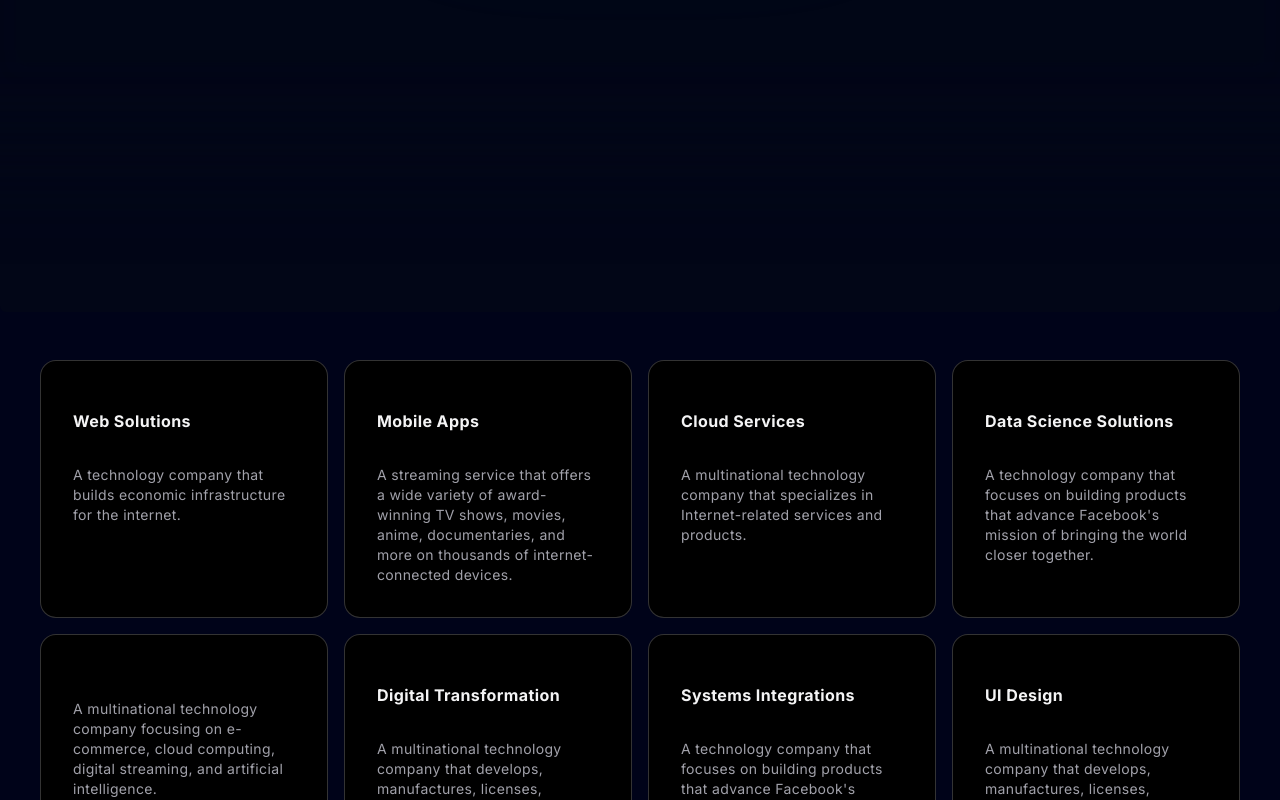
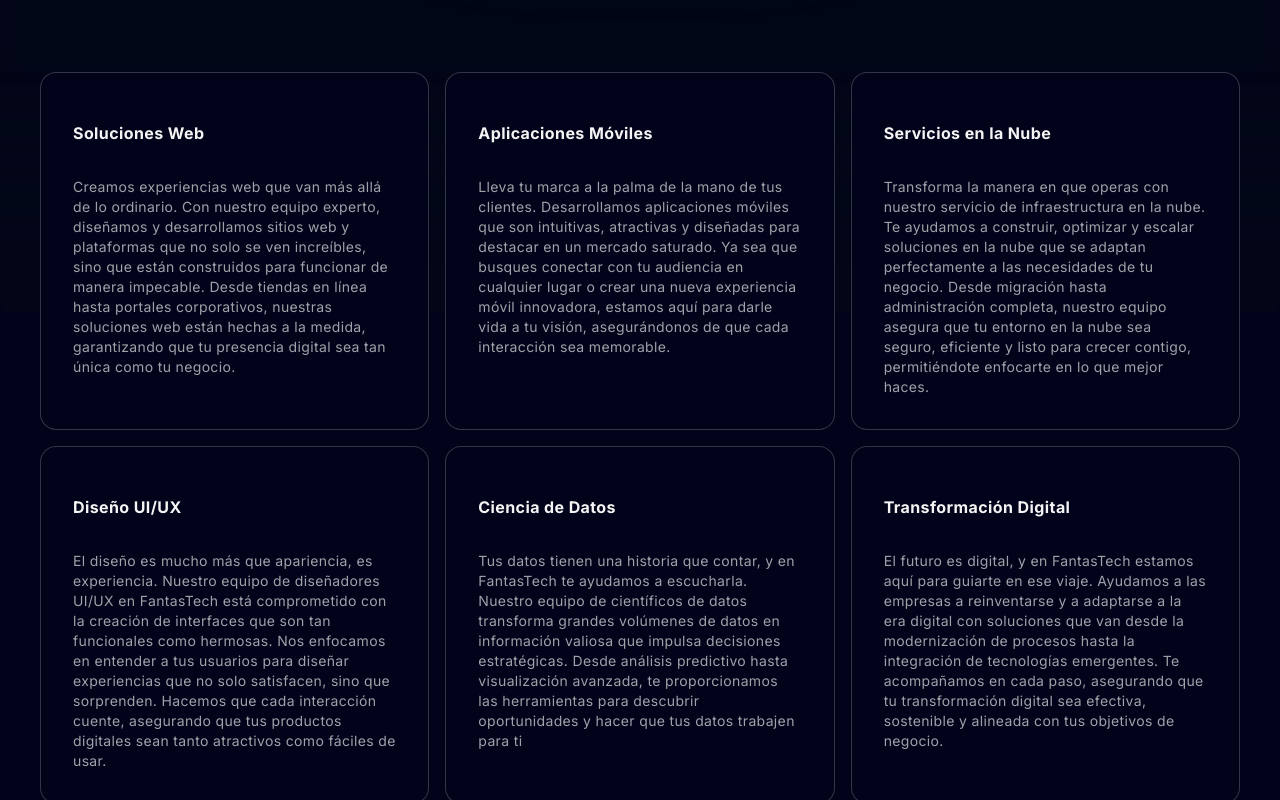
Before and after one commit to FantasTech-Studio/fantastech.io, a Next.js app: page / in a window 1280 px wide. Shown: the part 1840-2640 px from the top of the page. Built offline with nearby package versions, Linux system fonts and the light colour scheme.

Commit message:
refactor: Services section, styles

```diff
--- a/components/Services.tsx
+++ b/components/Services.tsx
@@ -9,58 +9,45 @@ import { HoverEffect } from './ui/CardHoverEffect';
 const Services = () => {
 	const services = [
 		{
-			title: "Web Solutions",
+			title: "Soluciones Web",
 			description:
-				"A technology company that builds economic infrastructure for the internet.",
-			link: "",
+				"Creamos experiencias web que van más allá de lo ordinario. Con nuestro equipo experto, diseñamos y desarrollamos sitios web y plataformas que no solo se ven increíbles, sino que están construidos para funcionar de manera impecable. Desde tiendas en línea hasta portales corporativos, nuestras soluciones web están hechas a la medida, garantizando que tu presencia digital sea tan única como tu negocio.",
+			// link: "",
 		},
 		{
-			title: "Mobile Apps",
+			title: "Aplicaciones Móviles",
 			description:
-				"A streaming service that offers a wide variety of award-winning TV shows, movies, anime, documentaries, and more on thousands of internet-connected devices.",
-			link: "",
+				"Lleva tu marca a la palma de la mano de tus clientes. Desarrollamos aplicaciones móviles que son intuitivas, atractivas y diseñadas para destacar en un mercado saturado. Ya sea que busques conectar con tu audiencia en cualquier lugar o crear una nueva experiencia móvil innovadora, estamos aquí para darle vida a tu visión, asegurándonos de que cada interacción sea memorable.",
+			// link: "",
 		},
 		{
-			title: "Cloud Services",
+			title: "Servicios en la Nube",
 			description:
-				"A multinational technology company that specializes in Internet-related services and products.",
-			link: "",
+				"Transforma la manera en que operas con nuestro servicio de infraestructura en la nube. Te ayudamos a construir, optimizar y escalar soluciones en la nube que se adaptan perfectamente a las necesidades de tu negocio. Desde migración hasta administración completa, nuestro equipo asegura que tu entorno en la nube sea seguro, eficiente y listo para crecer contigo, permitiéndote enfocarte en lo que mejor haces.",
+			// link: "",
 		},
 		{
-			title: "Data Science Solutions",
+			title: "Diseño UI/UX",
 			description:
-				"A technology company that focuses on building products that advance Facebook's mission of bringing the world closer together.",
-			link: "",
+				"El diseño es mucho más que apariencia, es experiencia. Nuestro equipo de diseñadores UI/UX en FantasTech está comprometido con la creación de interfaces que son tan funcionales como hermosas. Nos enfocamos en entender a tus usuarios para diseñar experiencias que no solo satisfacen, sino que sorprenden. Hacemos que cada interacción cuente, asegurando que tus productos digitales sean tanto atractivos como fáciles de usar.",
+			// link: "",
 		},
 		{
-			title: "",
+			title: "Ciencia de Datos",
 			description:
-				"A multinational technology company focusing on e-commerce, cloud computing, digital streaming, and artificial intelligence.",
-			link: "https://amazon.com",
+				"Tus datos tienen una historia que contar, y en FantasTech te ayudamos a escucharla. Nuestro equipo de científicos de datos transforma grandes volúmenes de datos en información valiosa que impulsa decisiones estratégicas. Desde análisis predictivo hasta visualización avanzada, te proporcionamos las herramientas para descubrir oportunidades y hacer que tus datos trabajen para ti",
+			// link: "",
 		},
 		{
-			title: "Digital Transformation",
+			title: "Transformación Digital",
 			description:
-				"A multinational technology company that develops, manufactures, licenses, supports, and sells computer software, consumer electronics, personal computers, and related services.",
-			link: "",
-		},
-		{
-				title: "Systems Integrations",
-				description:
-					"A technology company that focuses on building products that advance Facebook's mission of bringing the world closer together.",
-				link: "",
-			},
-			{
-				title: "UI Design",
-				description:
-					"A multinational technology company that develops, manufactures, licenses, supports, and sells computer software, consumer electronics, personal computers, and related services.",
-				link: "",
-			},
+				"El futuro es digital, y en FantasTech estamos aquí para guiarte en ese viaje. Ayudamos a las empresas a reinventarse y a adaptarse a la era digital con soluciones que van desde la modernización de procesos hasta la integración de tecnologías emergentes. Te acompañamos en cada paso, asegurando que tu transformación digital sea efectiva, sostenible y alineada con tus objetivos de negocio.",
+			// link: "",
+		}
 	];
 
 	return (
-		<section id='about' className='bg-white dark:bg-black-100 py-20 w-full'>
-			<div>
+		<section id='services' className='bg-white dark:bg-black-100 py-20 w-full'>
 			<LampContainer>
 				<motion.h1
 					initial={{ opacity: 0.5, y: 100 }}
@@ -72,13 +59,13 @@ const Services = () => {
 					}}
 					className="mt-8 bg-gradient-to-br from-slate-300 to-slate-500 py-4 bg-clip-text text-center text-4xl font-medium tracking-tight text-transparent md:text-7xl"
 				>
-						Nuestros Servicios
+					Nuestros servicios
 				</motion.h1>
 			</LampContainer>
-			</div>
-			<div className="max-w-7xl mx-auto px-8">
+			<div className="max-w-7xl mx-auto px-8 -mt-72">
 				<HoverEffect items={services} />
 			</div>
+
 		</section>
 	)
 }
--- a/components/ui/CardHoverEffect.tsx
+++ b/components/ui/CardHoverEffect.tsx
@@ -18,7 +18,7 @@ export const HoverEffect = ({
 
   return (
 
-  	<div className={cn("grid grid-cols-1 md:grid-cols-2  lg:grid-cols-4  py-10", className)}>
+  	<div className={cn("grid grid-cols-1 md:grid-cols-2  lg:grid-cols-3  py-10", className)}>
 		{items.map((item, idx) => (
 		// 	<Link
 		// 		href={item?.link}
@@ -81,17 +81,14 @@ export const HoverEffect = ({
   );
 };
 
-export const Card = ({
-  className,
-  children,
-}: {
+export const Card = ({className, children}: {
 	className?: string;
 	children: React.ReactNode;
 }) => {
 	return (
 		<div
 			className={cn(
-		"rounded-2xl h-full w-full p-4 overflow-hidden bg-black border border-transparent dark:border-white/[0.2] group-hover:border-slate-700 relative z-20",
+				"rounded-2xl h-full w-full p-4 overflow-hidden bg-black-100 border border-transparent dark:border-white/[0.2] group-hover:border-slate-700 relative z-20",
 				className
 			)}
 		>
@@ -101,10 +98,8 @@ export const Card = ({
 		</div>
 	);
 };
-export const CardTitle = ({
-  className,
-  children,
-}: {
+
+export const CardTitle = ({className, children}: {
 	className?: string;
 	children: React.ReactNode;
 }) => {
@@ -114,10 +109,8 @@ export const CardTitle = ({
 		</h4>
   	);
 };
-export const CardDescription = ({
-  className,
-  children,
-}: {
+
+export const CardDescription = ({ className, children }: {
 	className?: string;
 	children: React.ReactNode;
 }) => {
--- a/components/ui/Lamp.tsx
+++ b/components/ui/Lamp.tsx
@@ -3,7 +3,24 @@ import React from "react";
 import { motion } from "framer-motion";
 import { cn } from "@/lib/utils";
 
-
+export function LampDemo() {
+  return (
+    <LampContainer>
+      <motion.h1
+        initial={{ opacity: 0.5, y: 100 }}
+        whileInView={{ opacity: 1, y: 0 }}
+        transition={{
+          delay: 0.3,
+          duration: 0.8,
+          ease: "easeInOut",
+        }}
+        className="mt-8 bg-gradient-to-br from-slate-300 to-slate-500 py-4 bg-clip-text text-center text-4xl font-medium tracking-tight text-transparent md:text-7xl"
+      >
+        Build lamps <br /> the right way
+      </motion.h1>
+    </LampContainer>
+  );
+}
 
 export const LampContainer = ({
   children,
@@ -22,7 +39,7 @@ export const LampContainer = ({
       <div className="relative flex w-full flex-1 scale-y-125 items-center justify-center isolate z-0 ">
         <motion.div
           initial={{ opacity: 0.5, width: "15rem" }}
-					whileInView={{ opacity: 0.2, width: "30rem" }}
+          whileInView={{ opacity: 1, width: "30rem" }}
           transition={{
             delay: 0.3,
             duration: 0.8,
@@ -38,7 +55,7 @@ export const LampContainer = ({
         </motion.div>
         <motion.div
           initial={{ opacity: 0.5, width: "15rem" }}
-					whileInView={{ opacity: 0.2, width: "30rem" }}
+          whileInView={{ opacity: 1, width: "30rem" }}
           transition={{
             delay: 0.3,
             duration: 0.8,
```
Lines whose indentation alone changed are shown as unchanged.
